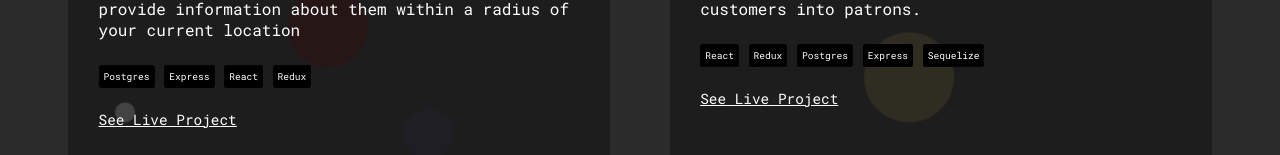
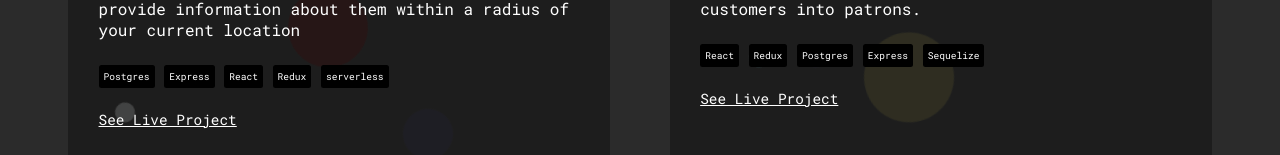
Before and after one commit to webBlaster/my_website, a React (Create React App) app: page / in a window 1280 px wide. Shown: the part 618-773 px from the top of the page. Built offline with nearby package versions, Linux system fonts and the light colour scheme.

Commit message:
task: updated project live link

```diff
--- a/src/components/projects.js
+++ b/src/components/projects.js
@@ -6,7 +6,7 @@ const projectlist = [
     name: "#Aeydar",
     description: `Web app that list hospitals using geolocation and provide
   information about them within a radius of your current location`,
-    technologies: ["Postgres", "Express", "React", "Redux"],
+    technologies: ["Postgres", "Express", "React", "Redux", "serverless"],
     url: "https://aeydar.netlify.app",
   },
   {
@@ -14,7 +14,7 @@ const projectlist = [
     description: ` Scale with simple but powerful invoices that
     turn customers into patrons.`,
     technologies: ["React", "Redux", "Postgres", "Express", "Sequelize"],
-    url: "https://pealeap.netlify.app",
+    url: "https://bundans.netlify.app",
   },
   {
     name: "#WebVr Demo",
```
